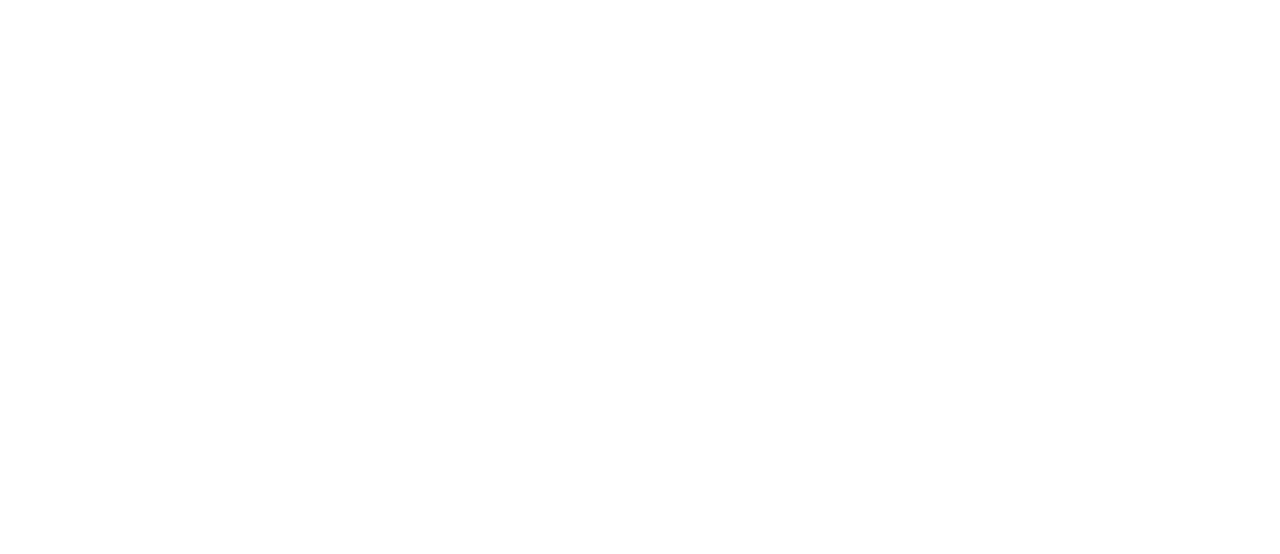
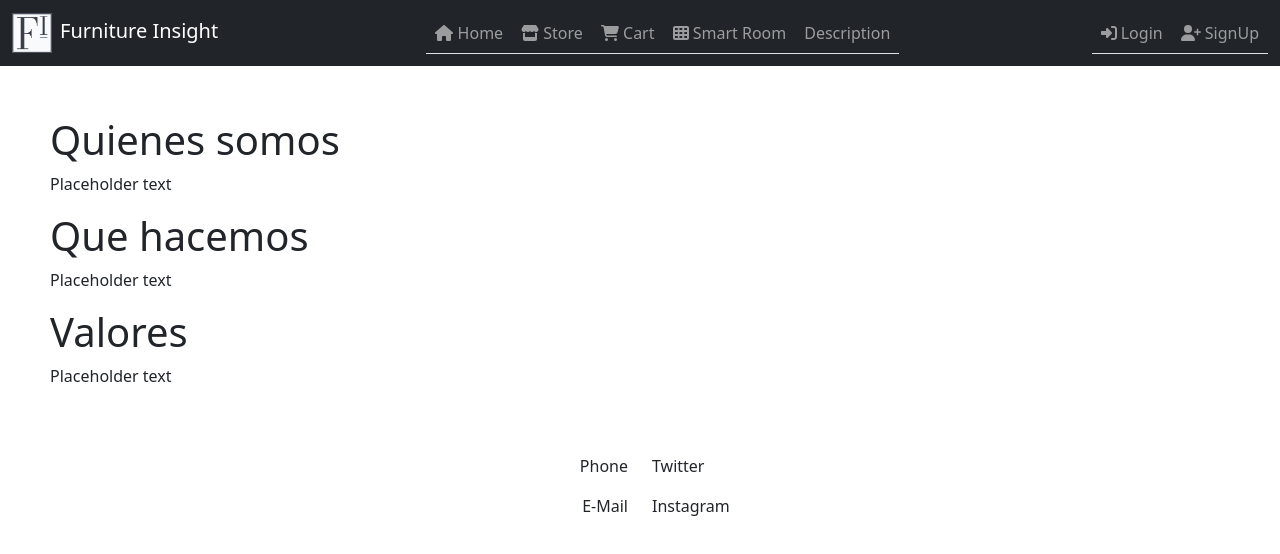
Before and after one commit to Furniture-Insight/furniture-insight-frontend, a React (Create React App) app in the folder furniture-insight-frontend/: page /aboutUs in a window 1280 px wide. Before the commit this address had no page. Shown: the top 554 px of the page. Built offline with nearby package versions, Linux system fonts and the light colour scheme.

Commit message:
About Us Page v0.1

```diff
--- a/furniture-insight-frontend/public/styles.css
+++ b/furniture-insight-frontend/public/styles.css
@@ -30,3 +30,7 @@
 .login-signup{
     float: left;
 }
+
+.about-section {
+    padding: 50px;
+  }
--- a/furniture-insight-frontend/src/App.js
+++ b/furniture-insight-frontend/src/App.js
@@ -10,6 +10,7 @@
 import Cart from "./components/pages/Cart";
 import Checkout from "./components/pages/Checkout";
 import Navbar from './components/Navbar';
+import AboutUs from './components/pages/AboutUs';
 
 function App() {
     return (
@@ -25,6 +26,7 @@
                     <Route path="smartRoom" element={<SmartRoom />}></Route>
                     <Route path="cart" element={<Cart />}></Route>
                     <Route path="checkout" element={<Checkout />}></Route>
+                    <Route path="aboutUs" element={<AboutUs/>}></Route>
                 </Route>
             </Routes>
         </BrowserRouter>
--- a/furniture-insight-frontend/src/components/pages/AboutUs.js
+++ b/furniture-insight-frontend/src/components/pages/AboutUs.js
@@ -0,0 +1,40 @@
+import React from "react";
+
+function AboutUs() {
+
+    return (
+        <div>
+            <div className="about-section">
+                <h1>Quienes somos</h1>
+                <p>Placeholder text</p>
+
+                <h1>Que hacemos</h1>
+                <p>Placeholder text</p>
+
+                <h1>Valores</h1>
+                <p>Placeholder text</p>
+            </div>
+
+            <div className="container">
+                <div className="row justify-content-center">
+                    <div className="col-6 col-sm-3" align="right">
+                        <p>Phone</p>
+                    </div>
+                    <div className="col-6 col-sm-3" align="left">
+                        <p>Twitter</p>
+                </div>
+            </div>
+                <div className="row justify-content-center">
+                    <div className="col-6 col-sm-3" align="right">
+                        <p>E-Mail</p>
+                    </div>
+                    <div className="col-6 col-sm-3" align="left">
+                        <p>Instagram</p>
+                    </div>
+                </div>
+            </div>
+        </div>
+    );
+};
+
+export default AboutUs;
```
Also changed, not shown: 1 other file (tests, documents, lock files or other folders).
